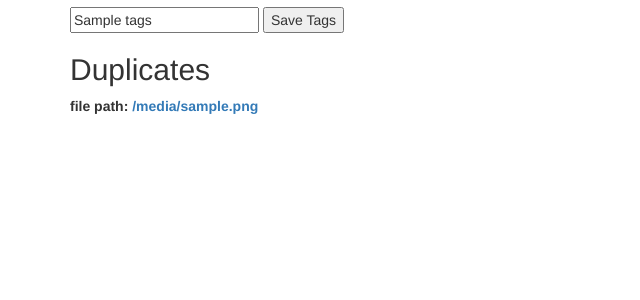
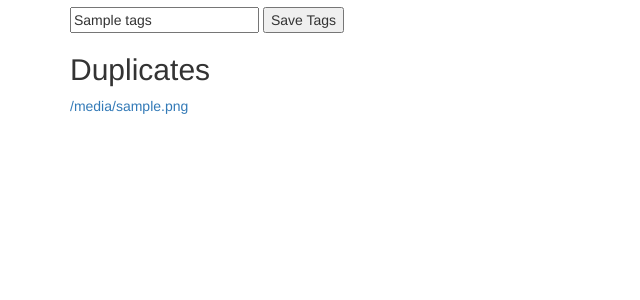
Before and after one commit to MattFox1388/django_server, a Django app: template templates/inspect.html in a window 1280 px wide. Shown: the part 320-620 px from the top of the page, without its empty margins (0-640 px from the left). Run offline with Django 3.2, Linux system fonts and the light colour scheme; the template is opened without the code that fills it: most values are stand-ins (such as "Sample title", 1, 10 or a date in 2020); some libraries are stand-ins or nearby versions.

Commit message:
Remove file path prefix in duplicates

```diff
--- a/templates/inspect.html
+++ b/templates/inspect.html
@@ -36,7 +36,7 @@
         <div id="duplicates">
             <h2>Duplicates</h2>
             {% for doc in dups %}
-                <b>file path: <b></b><a href="http://ceas-e384d-dev1.cs.uwm.edu:8000/details/{{ doc.file_id }}">{{ doc.get_file_path }}</a><br>
+                <a href="http://ceas-e384d-dev1.cs.uwm.edu:8000/details/{{ doc.file_id }}">{{ doc.get_file_path }}</a><br>
             {% endfor %}
         </div>
     </div>
```
